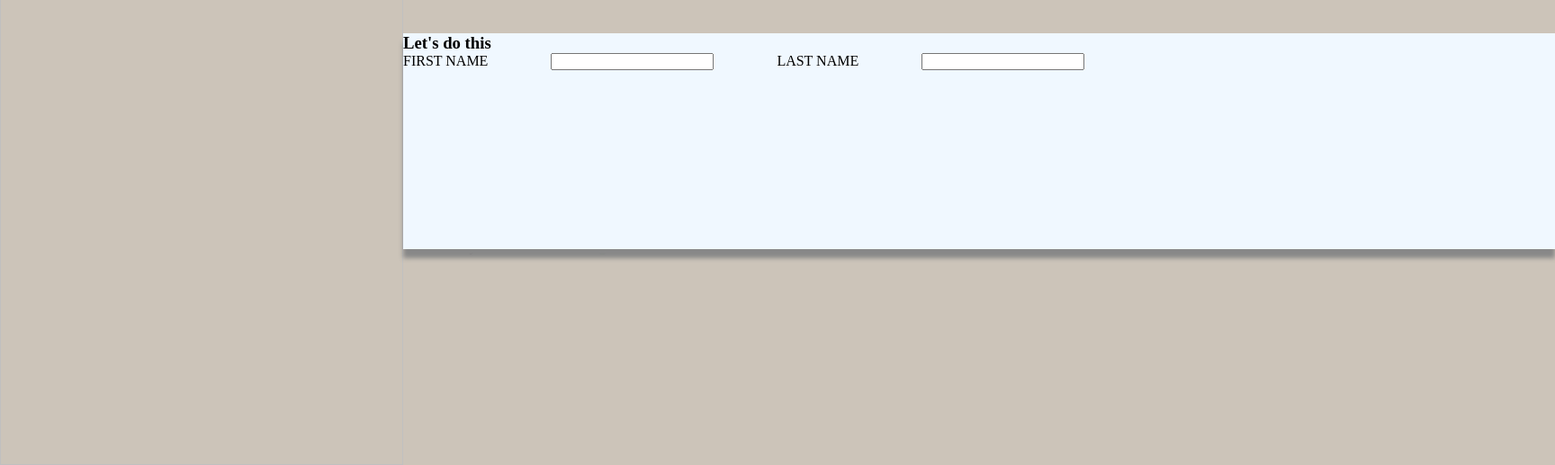
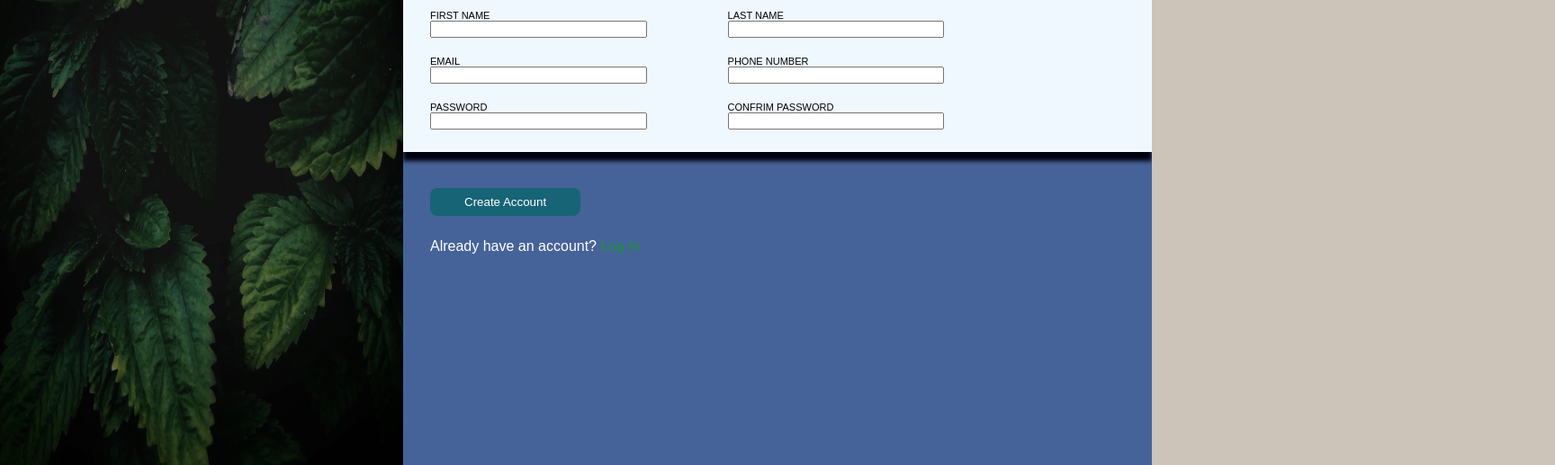
Before and after one commit to ejjubd/Sign-Up-Form, a plain HTML site: page index.html in a window 1280 px wide. Shown: the part 283-800 px from the top of the page at 90% size, 1728 px wide, since content can reach past the window. Drawn offline with Linux system fonts and the light colour scheme.

Commit message:
added forms, font-style, changed div positioning

```diff
--- a/index.html
+++ b/index.html
@@ -10,45 +10,74 @@
 <body>
    <div class="main-container">
     <div class="left-image">
-      <img src="./images/max-saeling-iVUSknj6hLA-unsplash.jpg" alt="">
+      <img src="./images/pexels-rahul-shah-1546027.jpg" alt="">
       <div class="logo"> <div id="logo-text">FLEGMA</div>  </div>
     </div>
        <div class="background-part">
              <div class="upper-background-part">
                             <p class="first-paragraph">
                                          This is not a real online service!
-                                         You know you need something <br> like this in your life to help you realize your deepest dreams.
+                                         You know you need something like this in your life to help you realize your deepest dreams.
                                         <br> Sign up <em>now</em> to get started.
                             </p>
                              <p class="second-paragraph">
                                         You <em>know</em> you want to.
                             </p>
              </div>
-            <div class="bottom-background-part">
-                            <button class="create-account"> Create Account </button>
-                            <div class="have-account">Already have an account? <a href="">Log in</a> </div>
-            </div>
-            <div class="form-part">
+
+             <div class="form-part">
+
+
                 <h3>Let's do this</h3>
 
                 <div class="form-grid">
 
-                       <form id="first-and-last-name" action="">
+
+                    <div class="forms">
+                       <form >
                             <label for="first-name">FIRST NAME</label>
                             <input type="text" name="fname" id="fname">
+                        </form>
+
+                        <form >
                             <label for="last-name">LAST NAME</label>
                             <input type="text" name="Lname" id="Lname">
-                      </form>
+                       </form>
+                    </div>
+
+                    <div class="forms">
+                        <form>
+                             <label for="email">EMAIL</label>
+                             <input type="email" name="" id="">
+                         </form>
+
+                         <form >
+                             <label for="phone-number">PHONE NUMBER</label>
+                             <input type="tel" name="" id="">
+                       </form>
+                     </div>
+
+                     <div class="forms">
+                        <form >
+                             <label for="password">PASSWORD</label>
+                             <input type="password" name="" id="">
+                         </form>
+
+                         <form >
+                             <label for="confirm-password">CONFRIM PASSWORD</label>
+                             <input type="password" name="Lname" id="Lname">
+                       </form>
+                     </div>
 
 
             </div>
 
-            </div>
         </div>
-
-
-
-
-</div>
+        <div class="bottom-background-part">
+                        <button class="create-account"> Create Account </button>
+                        <div class="have-account">Already have an account? <a href="">Log in</a> </div>
+        </div>
+    </div>
+   </div>
 </body>
 </html>
--- a/style.css
+++ b/style.css
@@ -6,7 +6,8 @@
 }
 
 body{
-    background-color: rgb(204, 196, 185); ;
+    background-color: rgb(204, 196, 185);
+    font-family: 'Alumni Sans Pinstripe', sans-serif;
 }
 
 
@@ -16,6 +17,7 @@ body{
 
 
 .left-image{
+    position: relative;
     height: 100vh;
     width: 35vw;
     display: flex;
@@ -23,14 +25,14 @@ body{
 }
 img{
     height: 100vh;
-    width: 35vw;
+    width: 100%;
 }
 
 .logo{
    height: 15vh;
    background-color: black;
    opacity: 0.5;
-   width: 35vw;
+   width: 100%;
    position: absolute;
     top: 20%;
     display: flex;
@@ -47,13 +49,13 @@ img{
 }
 
 .background-part{
+    position: relative;
     display: flex;
     height: 100vh;
-    width: 100vw;
-    background-color: rgb(204, 196, 185);
+    background-color: rgb(70, 99, 153);
     flex-direction: column;
-    gap: 250px;
-
+    width: 65vw;
+    color: white;
 }
 
 .upper-background-part{
@@ -62,26 +64,27 @@ img{
     gap: 30px;
     padding: 30px;
     margin-top: 60px;
+    font-size: 20px;
+    width: 80%;
 }
 .bottom-background-part{
    padding-left: 30px;
+   margin-top: 40px;
+}
 
-}
-.first-paragraph, .second-paragraph {
-    font-size: 20px;
-
-}
 
 .form-part{
     background-color: aliceblue;
-    height: 30vh;
-    width: 100vw;
-    -webkit-box-shadow: 0 10px 5px #888888;
-    -moz-box-shadow: 0 10px 5px #888888;
-    box-shadow: 0 10px 5px #888888;
-    position: absolute;
-    top: 40%;
-
+    width: 100%;
+    -webkit-box-shadow: 0 10px 5px #01000a;
+    -moz-box-shadow: 0 10px 5px #000008;
+    box-shadow: 0 10px 5px #01000e;
+    padding-left:30px;
+    display: flex;
+    flex-direction: column;
+    gap: 15px;
+    padding:15px 0 25px 30px ;
+    color: black;
 
 }
 
@@ -105,10 +108,22 @@ a{
 }
 
 .form-grid{
+    display: flex;
+    flex-direction: column;
+    gap: 20px;
 
 }
 
-#first-and-last-name{
+form{
     display: flex;
-    gap: 70px;
+    flex-direction: column;
+    width: 30%;
+
 }
+
+
+.forms{
+    display: flex;
+    gap: 90px;
+    font-size: 11px;
+}
```
Also changed, not shown: images/pexels-rahul-shah-1546027.jpg (added).
